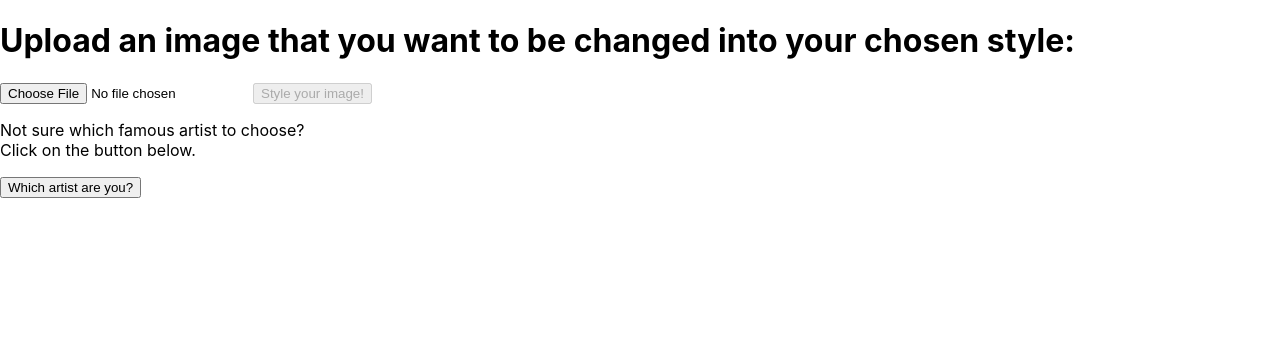
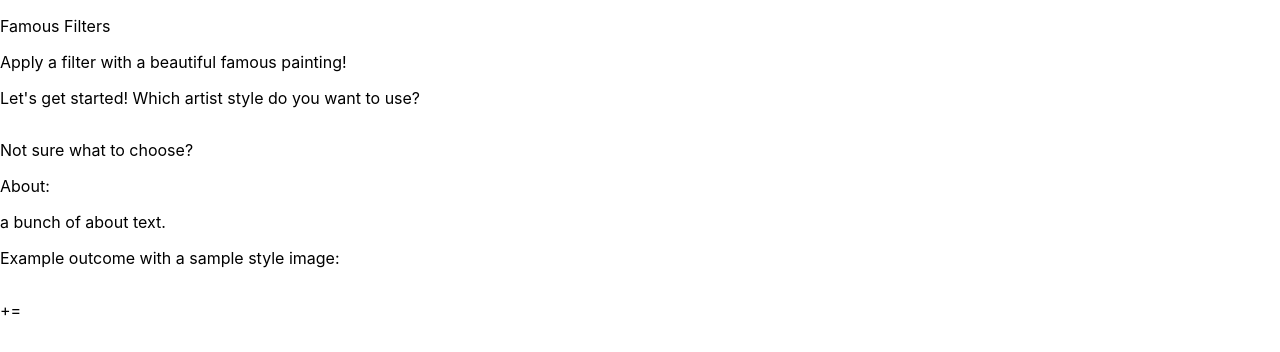
Before and after one commit to natashawong/image-transfer, a React (Create React App) app: page / in a window 1280 px wide. Shown: the top 352 px of the page. Built offline with nearby package versions, Linux system fonts and the light colour scheme.

Commit message:
re-structuring

```diff
--- a/src/App.js
+++ b/src/App.js
@@ -1,87 +1,23 @@
-import React, {Component} from 'react';
-import {Link } from "react-router-dom";
-import loading from './loading.gif';
+import React from 'react';
+import { BrowserRouter, Switch, Route } from 'react-router-dom';
+import Home from './Pages/Home';
+import Upload from './Pages/Upload';
+import SurveyPage from './Pages/SurveyPage';
 
-const axios = require('axios')
+function App() {
+  return (
+    <div>
+      <BrowserRouter>
+        <Switch>
+        <Route exact strict path="/" component={Home}/>
+          <Route exact strict path="/upload" component={Upload}/>
+          <Route exact strict path="/quiz" component={SurveyPage}/>
+          {/* <Route exact strict path="/result" component={Result}/>
+          <Route exact strict path="/confirm" component={Confirm}/> */}
+        </Switch>
+      </BrowserRouter>
+    </div>
+  );
+}
 
-export default class App extends Component {
-  constructor(props){
-    super(props)
-    this.state = {
-      imageDisplay: null,
-      imageRaw: null,
-      isLoading: true,
-      isUploaded: false,
-      isSubmitted: false,
-    }
-  }
-
-  handleChange = (event) => {
-    this.setState({
-      imageDisplay: URL.createObjectURL(event.target.files[0]),
-      imageRaw: event.target.files[0],
-      isUploaded: true
-    })
-  }
-
-  handleSubmit(event) {
-    alert('Your response was submitted: ' + this.state.value);
-    event.preventDefault();
-  }
-
-  onClick = () => {
-    const formData = new FormData();
-    this.setState({
-      isSubmitted: true,
-      isUploaded: false
-    })
-    formData.append("image", this.state.imageRaw)
-
-    axios.post('http://4fcd2f97c044.ngrok.io/stylize', formData)
-    .then(resp => console.log(resp))
-    .then(resp => this.setState({isLoading: false}))
-  }
-
-  uploadScreen = () => {
-    return(
-      <div>
-        <h1>Your image style transfer result is: </h1>
-        {this.state.isLoading ?
-          <div className="loading">
-            <p>Our model is hard at work...</p>
-            <img src={loading} alt="loading..." style={{width: 300}}/>
-          </div>
-          :
-          <img src="http://4fcd2f97c044.ngrok.io/result" style={{maxWidth: "500px", maxHeight: "500px"}} />
-        }
-      </div>
-    )
-  }
-
-  render() {
-      return (
-        <div>
-
-          <h1>Upload an image that you want to be changed into your chosen style:</h1>
-          <div id="inputs">
-            <input type="file" encType="multipart/form-data" accept="image/jpeg, image/png" name="image" id="file" onChange={this.handleChange}/>
-            <img src={this.state.image} style={{maxWidth: "500px", maxHeight: "500px"}}/>
-            <button onClick={this.onClick} disabled={!this.state.isUploaded}>Style your image!</button>
-          </div>
-          {this.state.isSubmitted ? this.uploadScreen() : null}
-          <div>
-            <p>
-              Not sure which famous artist to choose?
-              <br />
-              Click on the button below.
-            </p>
-            <Link to="/SurveyPage"><button>
-              Which artist are you?
-            </button>
-            </Link>
-          </div>
-        </div>
-
-      )
-  }
-}
+export default App;
--- /dev/null
+++ b/src/Pages/Home.css
@@ -0,0 +1,4 @@
+.imageRow {
+    display: flex;
+    flex-direction: row;
+}
--- /dev/null
+++ b/src/Pages/Home.js
@@ -0,0 +1,51 @@
+import React, { Component } from "react";
+import {Link}  from "react-router-dom";
+import "./Home.css";
+
+export default class SurveyPage extends Component {
+    constructor() {
+        super();
+        this.state = {
+        }
+    }
+
+    render() {
+        return(
+            <div>
+                <p>Famous Filters</p>
+                <p>Apply a filter with a beautiful famous painting!</p>
+
+                <div>
+                    <p>Let's get started! Which artist style do you want to use?</p>
+
+                    <div className="imageRow">
+                        {/* image 1 2 3, float horizontal */}
+                    </div>
+                    {/* button - ready? */}
+
+                    <p>Not sure what to choose?</p>
+                    {/* button - take a quiz */}
+                </div>
+
+                <div>
+                    <p>About:</p>
+                    <p>
+                        a bunch of about text.
+                    </p>
+                </div>
+
+                <div>
+                    <p>Example outcome with a sample style image:</p>
+                    <div className="imageRow">
+                        {/* image */}
+                        <p>+</p>
+                        {/* image */}
+                        <p>=</p>
+                        {/* image */}
+                    </div>
+                </div>
+
+            </div>
+        )
+    }
+}
--- a/src/SurveyPage.js
+++ b/src/Pages/SurveyPage.js
@@ -1,5 +1,5 @@
 import React, { Component } from "react";
-import {Link } from "react-router-dom";
+import {Link}  from "react-router-dom";
 
 export default class SurveyPage extends Component {
     constructor() {
@@ -136,10 +136,12 @@ export default class SurveyPage extends Component {
                 <div>
                     <h3>The artist you're most like is : {this.state.answer} </h3>
                 </div>
+
                 <Link to="/">
                 <button className="btn btn-default">
                     Back to Home
-                </button></Link>
+                </button>
+                </Link>
 
                 </form>
             </div>
--- /dev/null
+++ b/src/Pages/Upload.js
@@ -0,0 +1,86 @@
+import React, {Component} from 'react';
+import {Link } from "react-router-dom";
+import loading from '../loading.gif';
+
+const axios = require('axios')
+
+export default class Upload extends Component {
+  constructor(props){
+    super(props)
+    this.state = {
+      imageDisplay: null,
+      imageRaw: null,
+      isLoading: true,
+      isUploaded: false,
+      isSubmitted: false,
+    }
+  }
+
+  handleChange = (event) => {
+    this.setState({
+      imageDisplay: URL.createObjectURL(event.target.files[0]),
+      imageRaw: event.target.files[0],
+      isUploaded: true
+    })
+  }
+
+  handleSubmit(event) {
+    alert('Your response was submitted: ' + this.state.value);
+    event.preventDefault();
+  }
+
+  onClick = () => {
+    const formData = new FormData();
+    this.setState({
+      isSubmitted: true,
+      isUploaded: false
+    })
+    formData.append("image", this.state.imageRaw)
+
+    axios.post('http://4fcd2f97c044.ngrok.io/stylize', formData)
+    .then(resp => console.log(resp))
+    .then(resp => this.setState({isLoading: false}))
+  }
+
+  uploadScreen = () => {
+    return(
+      <div>
+        <h1>Your image style transfer result is: </h1>
+        {this.state.isLoading ?
+          <div className="loading">
+            <p>Our model is hard at work...</p>
+            <img src={loading} alt="loading..." style={{width: 300}}/>
+          </div>
+          :
+          <img src="http://4fcd2f97c044.ngrok.io/result" style={{maxWidth: "500px", maxHeight: "500px"}} />
+        }
+      </div>
+    )
+  }
+
+  render() {
+      return (
+        <div>
+          <h1>Upload an image that you want to be changed into your chosen style:</h1>
+          <div id="inputs">
+            <input type="file" encType="multipart/form-data" accept="image/jpeg, image/png" name="image" id="file" onChange={this.handleChange}/>
+            <img src={this.state.image} style={{maxWidth: "500px", maxHeight: "500px"}}/>
+            <button onClick={this.onClick} disabled={!this.state.isUploaded}>Style your image!</button>
+          </div>
+          {this.state.isSubmitted ? this.uploadScreen() : null}
+          <div>
+            <p>
+              Not sure which famous artist to choose?
+              <br />
+              Click on the button below.
+            </p>
+            <Link to="/SurveyPage"><button>
+              Which artist are you?
+            </button>
+            </Link>
+          </div>
+        </div>
+
+      )
+  }
+}
--- a/src/index.js
+++ b/src/index.js
@@ -1,22 +1,14 @@
 import React from 'react';
 import ReactDOM from 'react-dom';
-import { BrowserRouter, Route, Switch } from "react-router-dom";
+import './index.css';
 
-import './index.css';
-import Page1 from './App';
-import Page2 from "./SurveyPage";
+import App from './App';
 import reportWebVitals from './reportWebVitals';
 
-const rootElement = document.getElementById("root");
-    ReactDOM.render(
-      <BrowserRouter>
-       <Switch>
-        <Route exact path="/" component={Page1} />
-        <Route path="/SurveyPage" component={Page2} />
-      </Switch>
-      </BrowserRouter>,
-      rootElement
-    );
+ReactDOM.render(
+  <App />,
+  document.getElementById('root')
+);
 
 // If you want to start measuring performance in your app, pass a function
 // to log results (for example: reportWebVitals(console.log))
```
Also changed, not shown: src/styles.js (added, +17 -0 lines).
